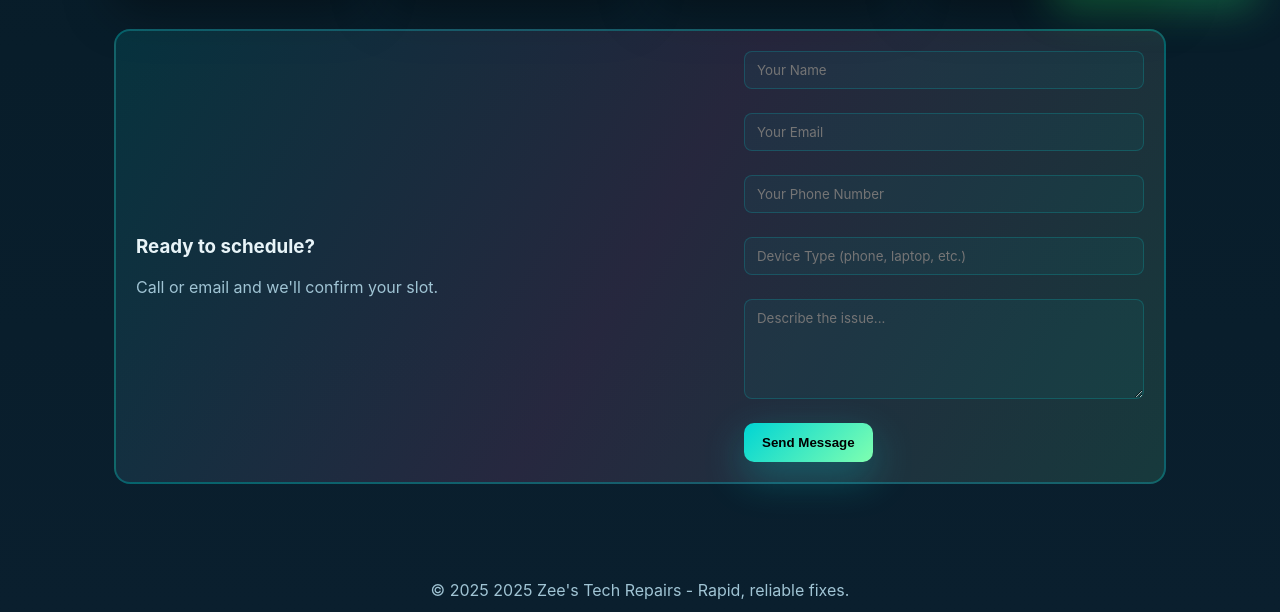
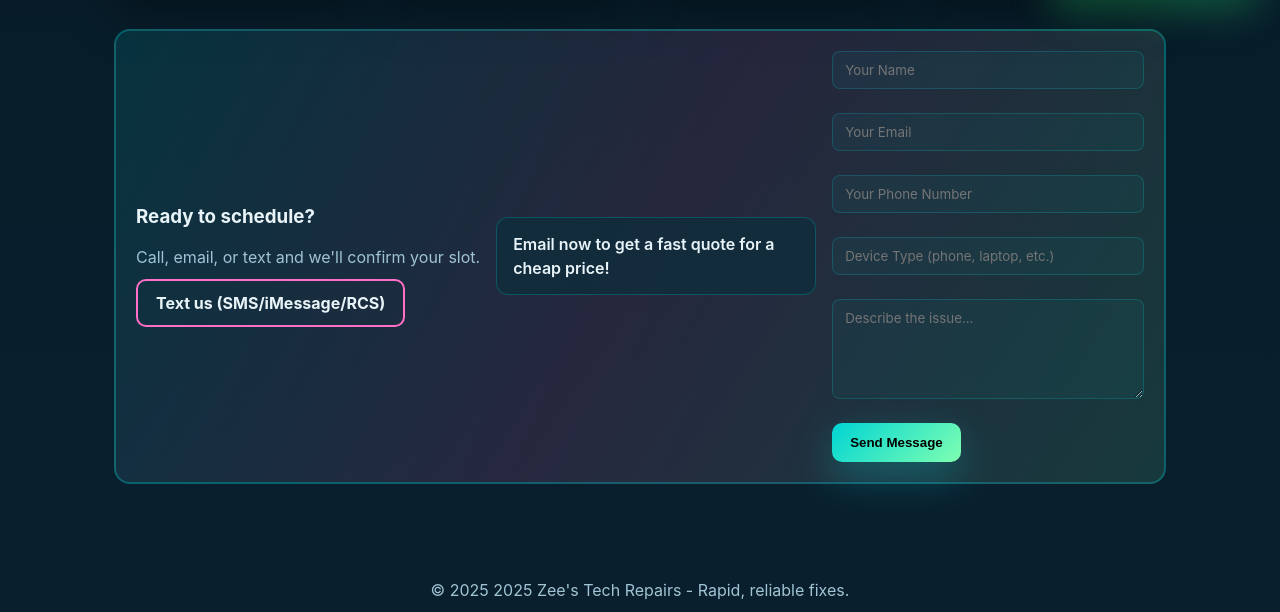
Before and after one commit to TOLZofficial/zeestechrepairs, a plain HTML site: page public/index.html in a window 1280 px wide. Shown: the part 790-1402 px from the top of the page. Drawn offline with nearby package versions, Linux system fonts and the light colour scheme.

Commit message:
Add quote prompt and text option

```diff
--- a/public/index.html
+++ b/public/index.html
@@ -236,6 +236,17 @@
       justify-content: space-between;
     }
 
+    .contact .extra-box {
+      background: rgba(15, 45, 61, 0.8);
+      border: 1px solid rgba(0, 212, 212, 0.25);
+      border-radius: 12px;
+      padding: 14px 16px;
+      color: var(--text);
+      font-weight: 600;
+      line-height: 1.5;
+      max-width: 320px;
+    }
+
     footer { text-align: center; color: var(--muted); padding: 32px 0 12px; }
 
     .form-group {
@@ -400,7 +411,13 @@
     <section class="contact" id="contact">
       <div>
         <h3>Ready to schedule?</h3>
-        <p style="margin: 4px 0 0; color: var(--muted);">Call or email and we'll confirm your slot.</p>
+        <p style="margin: 4px 0 0; color: var(--muted);">Call, email, or text and we'll confirm your slot.</p>
+        <div class="actions" style="margin-top: 12px;">
+          <a class="btn secondary" href="sms:+447424905889?body=Hi%20Zee%27s%20Tech%20Repairs!%20I%20need%20a%20quote%20for%20a%20repair.">Text us (SMS/iMessage/RCS)</a>
+        </div>
+      </div>
+      <div class="extra-box">
+        Email now to get a fast quote for a cheap price!
       </div>
       <form id="contactForm" style="display: flex; flex-direction: column; gap: 12px; flex: 1; max-width: 400px;">
         <div class="form-group">
```
